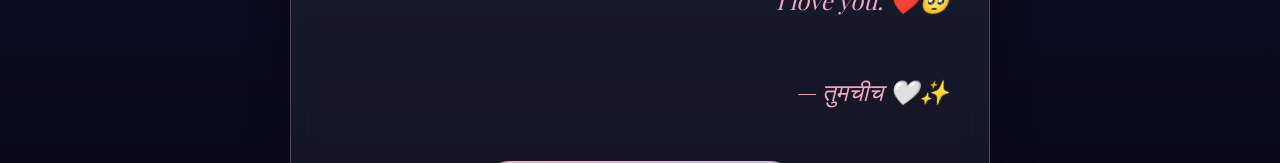
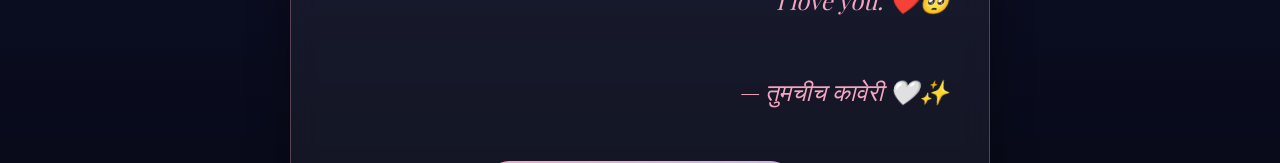
Before and after one commit to Kaveri7680/RN, a Next.js app: page /letter in a window 1280 px wide. Shown: the part 2936-3099 px from the top of the page. Built offline with nearby package versions, Linux system fonts and the light colour scheme; a web font is replaced by a local one.

Commit message:
Add Kaveri signature

```diff
--- a/src/app/letter/page.js
+++ b/src/app/letter/page.js
@@ -18,7 +18,7 @@ const LETTER_PARAGRAPHS = [
   "म्हणून आज, तुमच्या birthday ला, मला तुम्हाला फक्त एवढंच सांगायचं आहे — माझ्या आयुष्याच्या शेवटपर्यंत, मी तुम्हाला सोडून कुठेही जाणार नाहीये. 🔒❤️ मला तुम्हाला life मध्ये खूप successful झालेलं पाहायचं आहे. 🌟 आणि तुमची पहिली car 🚘 — मला माहितीये बाकी सर्वांसाठी ती फक्त एक car असेल, पण माझ्यासाठी ती नेहमीच special असेल, कारण ती आपल्या story चा एक भाग आहे. 🛣️",
   "Life मध्ये ups and downs येत राहतील. 🎢 पण काहीही झालं तरी, मी तुमच्यासोबत आहे. Forever. 🤝💖",
   "I love you. ❤️🥺",
-  "— तुमचीच 🤍✨"
+  "— तुमचीच कावेरी 🤍✨"
 ];
 
 // ==========================================
--- a/src/app/page.js
+++ b/src/app/page.js
@@ -542,7 +542,7 @@ export default function BirthdayPage() {
       {/* Message Reveal Card */}
       <div className={`message-card ${candlesBlownOut ? "visible" : ""}`}>
         <p className="message-text">{MESSAGE}</p>
-        <p className="signature">— तुमचीच 🤍</p>
+        <p className="signature">— तुमचीच कावेरी 🤍</p>
         <button
           className="continue-button"
           onClick={() => router.push("/birthday")}
```
